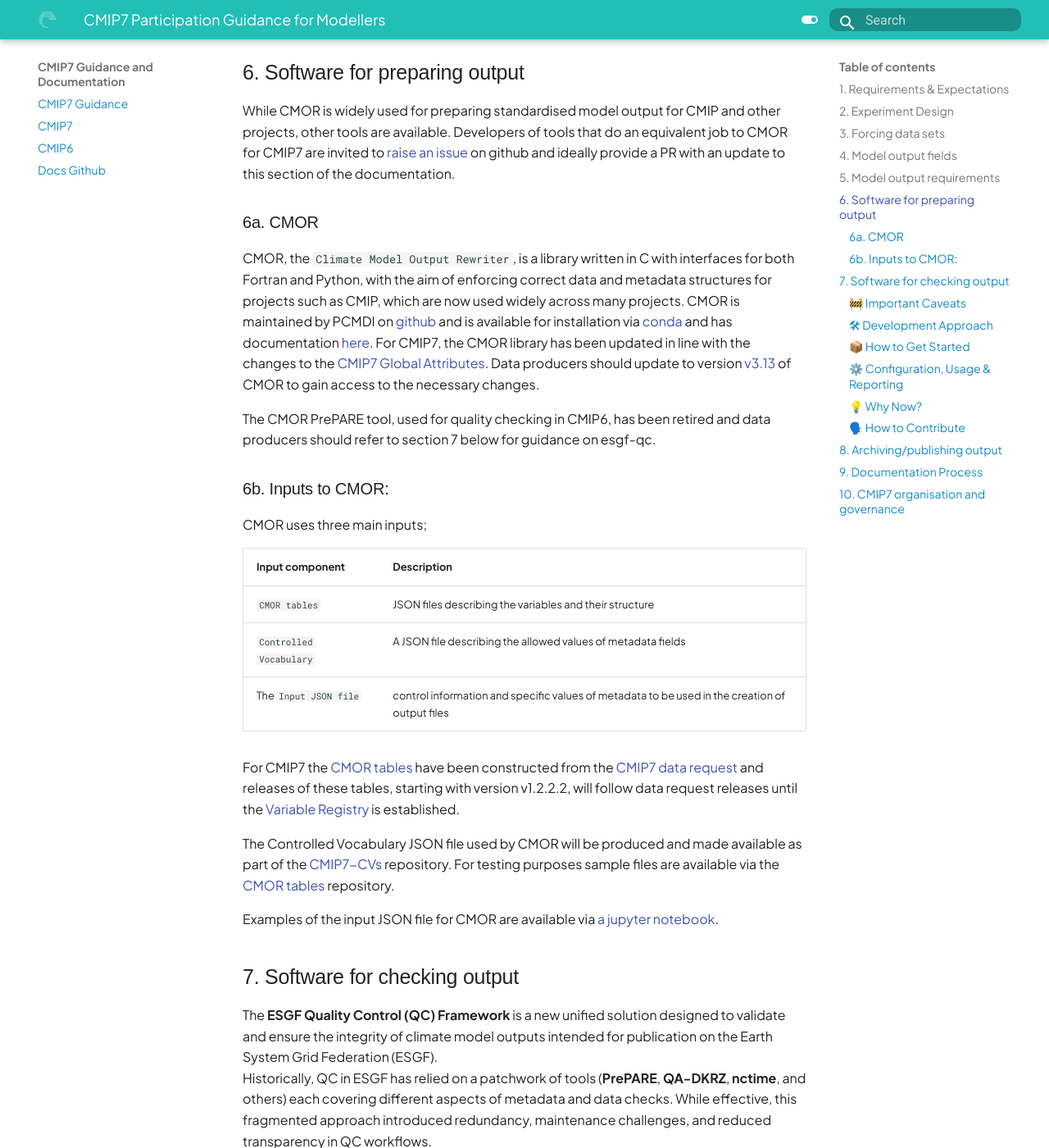
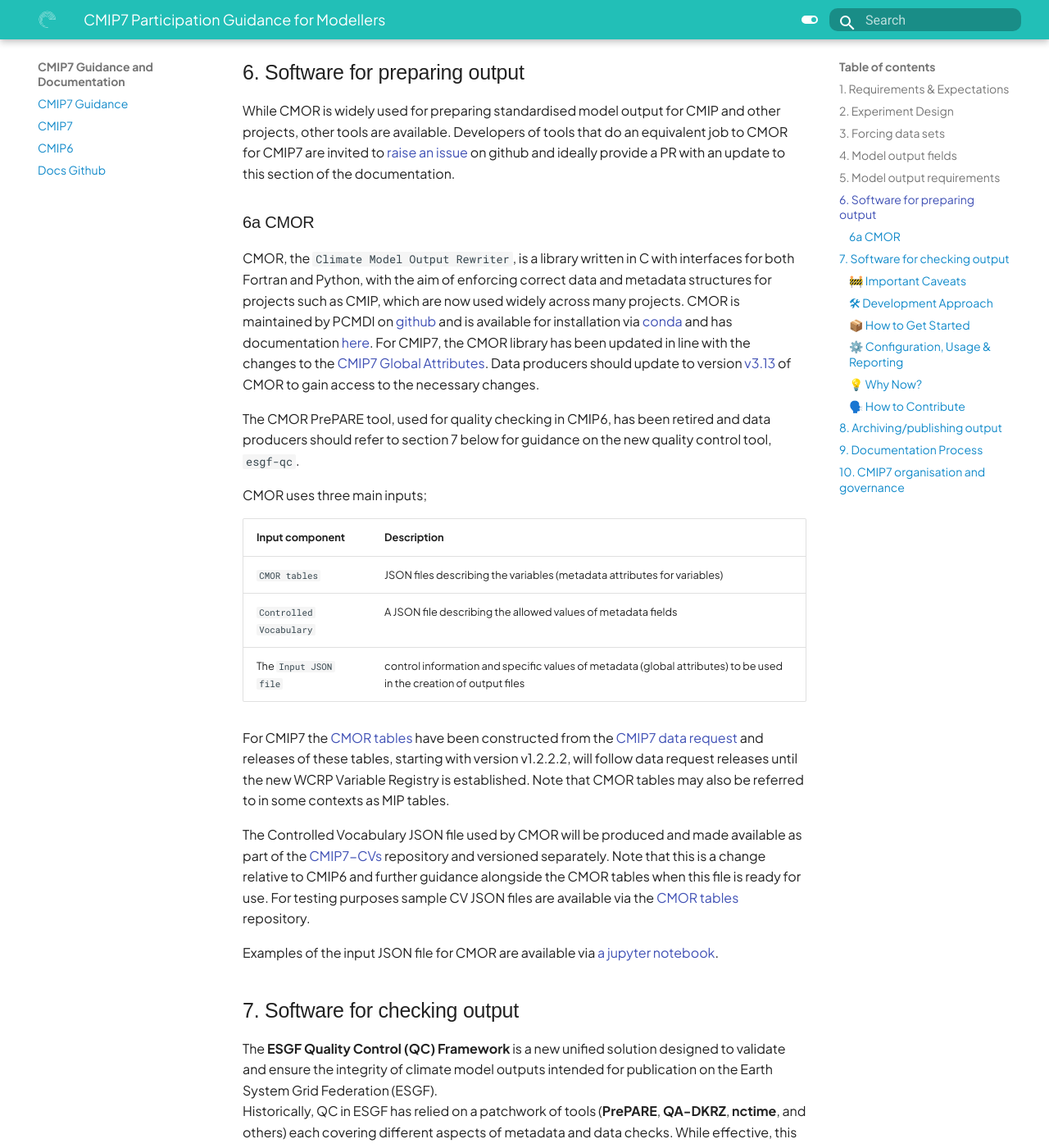
Before and after one commit to WCRP-CMIP/cmip7-guidance, an MkDocs documentation site: the page built from docs/CMIP7/guidance_for_modellers.md, in a window 1280 px wide and 1400 px high, scrolled down 1338 px. Shown: the whole window at 82% size. Built offline with MkDocs 1.6.1 and Material for MkDocs 9.7.7, drawn with Linux system fonts in a browser that asks for light colours; some web fonts are replaced.

Commit message:
#31: update following review (attempt 2)

```diff
--- a/docs/CMIP7/guidance_for_modellers.md
+++ b/docs/CMIP7/guidance_for_modellers.md
@@ -61,31 +61,30 @@
 [raise an issue](https://github.com/WCRP-CMIP/cmip7-guidance/issues/new) on github and ideally provide a PR with an
 update to this section of the documentation.
 
-### 6a. CMOR
+### 6a CMOR
 
 CMOR, the `Climate Model Output Rewriter`, is a library written in C with interfaces for both Fortran and Python, with the aim of enforcing correct data and metadata structures for projects such as CMIP, which are now used widely across many projects.
 CMOR is maintained by PCMDI on [github](https://github.com/PCMDI/cmor) and is available for installation via [conda](https://anaconda.org/conda-forge/cmor) and has documentation [here](https://cmor.llnl.gov/).
 For CMIP7, the CMOR library has been updated in line with the changes to the [CMIP7 Global Attributes](https://zenodo.org/records/17250297).
 Data producers should update to version [v3.13](https://cmor.llnl.gov/news/2025/10/14/cmor3/) of CMOR to gain access to the necessary changes.
 
-The CMOR PrePARE tool, used for quality checking in CMIP6, has been retired and data producers should refer to section 7 below for guidance on esgf-qc.
-
-
-### 6b. Inputs to CMOR:
+The CMOR PrePARE tool, used for quality checking in CMIP6, has been retired and data producers should refer to section 7 below for guidance on the new quality control tool, `esgf-qc`.
 
 CMOR uses three main inputs;
 
 | Input component | Description |
 | --- | --- |
-| `CMOR tables`| JSON files describing the variables and their structure |
+| `CMOR tables`| JSON files describing the variables (metadata attributes for variables) |
 | `Controlled Vocabulary`| A JSON file describing the allowed values of metadata fields |
-| The `Input JSON file` | control information and specific values of metadata to be used in the creation of output files |
+| The `Input JSON file` | control information and specific values of metadata (global attributes) to be used in the creation of output files |
 
 For CMIP7 the [CMOR tables](https://github.com/WCRP-CMIP/cmip7-cmor-tables/) have been constructed from
-the [CMIP7 data request](https://wcrp-cmip.org/cmip-phases/cmip7/cmip7-data-request/) and releases of these tables, starting with version v1.2.2.2, will follow data request releases until the [Variable Registry](https://github.com/WCRP-CMIP/Variable-Registry/) is established.
+the [CMIP7 data request](https://wcrp-cmip.org/cmip-phases/cmip7/cmip7-data-request/) and releases of these tables, starting with version v1.2.2.2, will follow data request releases until the new WCRP Variable Registry is established.
+Note that CMOR tables may also be referred to in some contexts as MIP tables.
 
-The Controlled Vocabulary JSON file used by CMOR will be produced and made available as part of the [CMIP7-CVs](https://github.com/WCRP-CMIP/CMIP7-CVs) repository.
-For testing purposes sample files are available via the [CMOR tables](https://github.com/WCRP-CMIP/cmip7-cmor-tables/tree/test) repository.
+The Controlled Vocabulary JSON file used by CMOR will be produced and made available as part of the [CMIP7-CVs](https://github.com/WCRP-CMIP/CMIP7-CVs) repository and versioned separately.
+Note that this is a change relative to CMIP6 and further guidance alongside the CMOR tables when this file is ready for use.
+For testing purposes sample CV JSON files are available via the [CMOR tables](https://github.com/WCRP-CMIP/cmip7-cmor-tables/tree/test) repository.
 
 Examples of the input JSON file for CMOR are available via [a jupyter notebook](https://github.com/WCRP-CMIP/cmip7-cmor-tables/blob/main/cmor_demo.ipynb).
 
```
